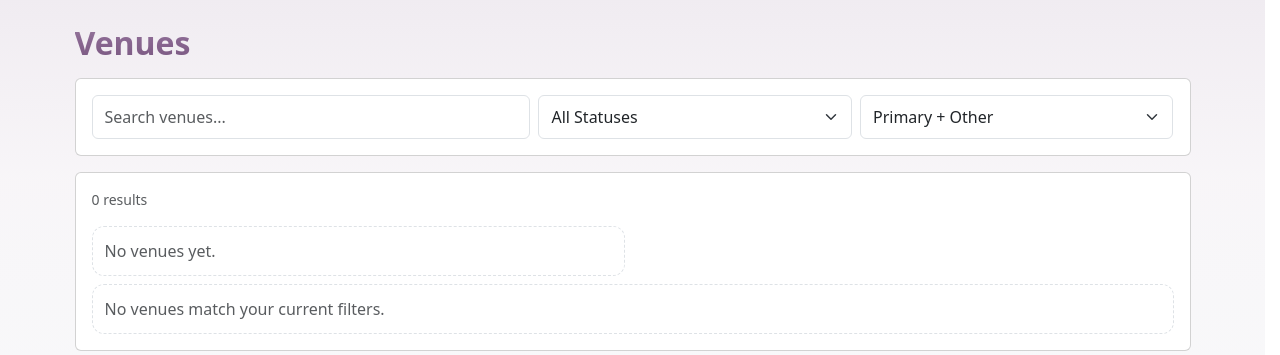
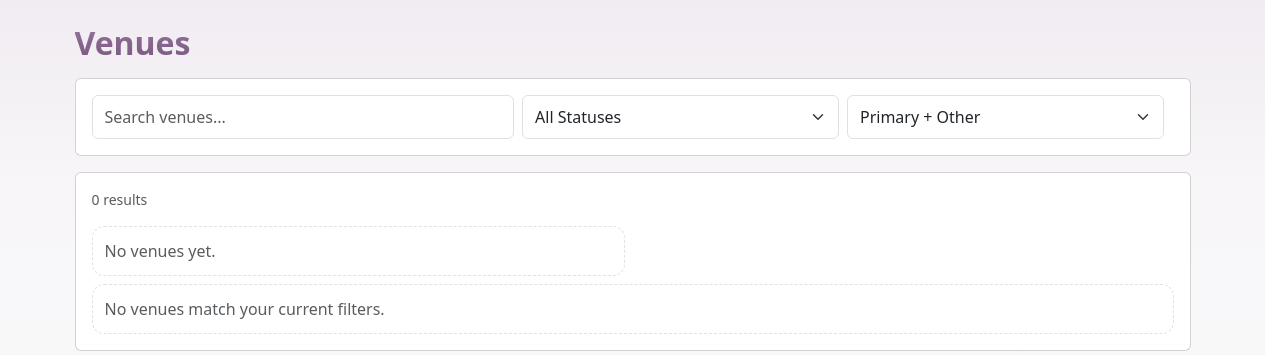
Before and after one commit to Usedpopcorn/AOLRC-Inventory-MS, a Flask app: page /venues in a window 1280 px wide. Shown: the part 61-416 px from the top of the page. Run offline with Flask 3, Linux system fonts and the light colour scheme; the visitor is signed in with stand-in values (Sample User, id 1); data that the repository does not hold is empty; some libraries are stand-ins or nearby versions.

Commit message:
Enhance venue directory toolbar layout and styling
- Introduced responsive CSS styles for the venue directory toolbar, improving layout on larger screens.
- Updated HTML structure to include new classes for better styling and alignment of toolbar elements.
- Ensured consistent width for input and select elements within the toolbar for improved usability.

```diff
--- a/static/css/styles.css
+++ b/static/css/styles.css
@@ -1802,6 +1802,26 @@ body.restock-filters-open {
   }
 }
 
+@media (min-width: 992px) {
+  .venue-directory-toolbar {
+    grid-template-columns: minmax(0, 1fr) auto;
+    align-items: end;
+    gap: 0.6rem;
+  }
+
+  .venue-directory-toolbar-row {
+    grid-template-columns: minmax(220px, 1.2fr) minmax(160px, 0.9fr) minmax(160px, 0.9fr);
+  }
+
+  .venue-directory-toolbar-actions {
+    align-self: end;
+  }
+
+  .venue-directory-add-btn {
+    width: 10.5rem;
+  }
+}
+
 @media (max-width: 575.98px) {
   .venue-directory-action-btn-secondary {
     min-height: 44px;
--- a/templates/venues/list.html
+++ b/templates/venues/list.html
@@ -8,14 +8,14 @@
 
   <div class="card mb-3">
     <div class="card-body venue-directory-toolbar">
-      <div class="venue-directory-toolbar-row">
+      <div class="venue-directory-toolbar-row venue-toolbar-controls">
         <input
           id="venueSearch"
-          class="form-control restock-compact-control"
+          class="form-control w-100 restock-compact-control"
           placeholder="Search venues..."
           aria-label="Search venues"
         >
-        <select id="statusFilter" class="form-select restock-compact-control" aria-label="Filter venues by status">
+        <select id="statusFilter" class="form-select w-100 restock-compact-control" aria-label="Filter venues by status">
           <option value="all">All Statuses</option>
           <option value="good">Good</option>
           <option value="ok">OK</option>
@@ -23,7 +23,7 @@
           <option value="out">Out</option>
           <option value="not_checked">Not Checked</option>
         </select>
-        <select id="venueTypeFilter" class="form-select restock-compact-control" aria-label="Filter venues by type">
+        <select id="venueTypeFilter" class="form-select w-100 restock-compact-control" aria-label="Filter venues by type">
           <option value="all">Primary + Other</option>
           <option value="primary">Primary only</option>
           <option value="other">Other only</option>
@@ -175,19 +175,6 @@
               </div>
             </div>
 
-            {% if current_user.is_staff or current_user.is_admin %}
-              <div class="venue-directory-actions">
-                <a
-                  class="btn venue-directory-action-btn venue-directory-action-btn-secondary"
-                  data-venue-next-link
-                  data-base-href="{{ url_for('venue_items.quick_check', venue_id=v.id) }}"
-                  href="{{ url_for('venue_items.quick_check', venue_id=v.id, next=request.full_path) }}"
-                >
-                  <span class="d-none d-sm-inline">Open Venue Check</span>
-                  <span class="d-sm-none">Venue Check</span>
-                </a>
-              </div>
-            {% endif %}
           </article>
         {% else %}
           <div class="venue-directory-empty">No venues yet.</div>
```
